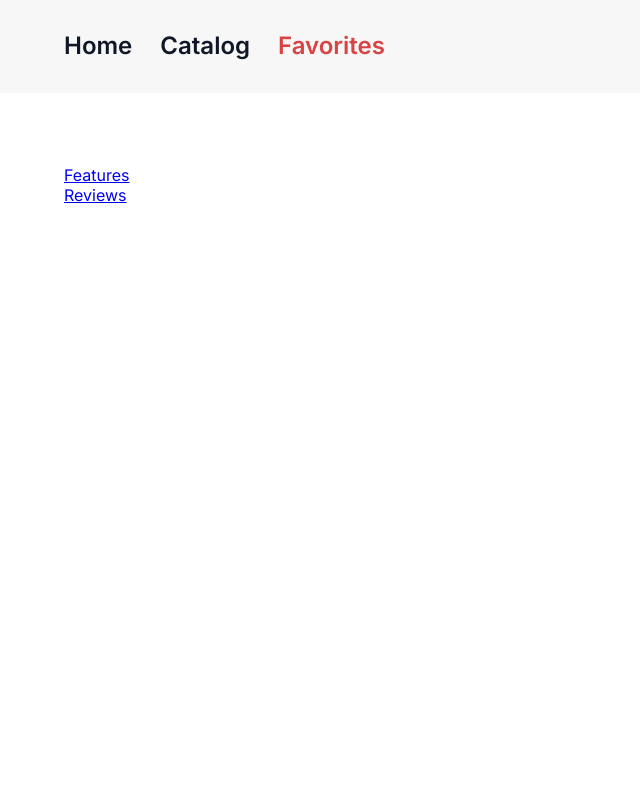
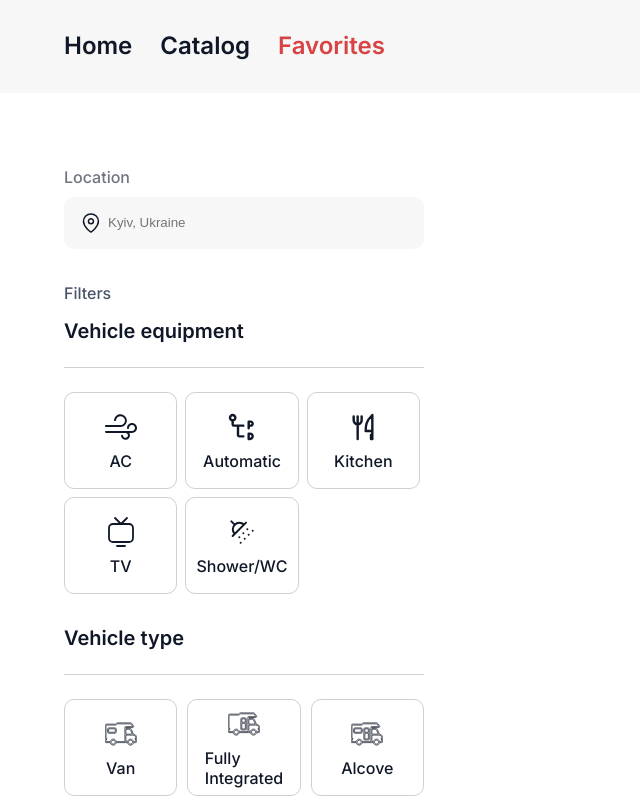
Before and after one commit to Darina202/rent-campers, a React (Create React App) app: page /rent-campers/favorites in a window 1280 px wide. Shown: the top 800 px of the page, without its empty margins (0-640 px from the left). Built offline with nearby package versions, Linux system fonts and the light colour scheme.

Commit message:
favorite page

```diff
--- a/src/components/App.jsx
+++ b/src/components/App.jsx
@@ -2,8 +2,8 @@ import MainMenu from './MainMenu/MainMenu';
 import { Route, Routes } from 'react-router-dom';
 import HomePage from 'pages/HomePage/HomePage';
 import CatalogPage from 'pages/CatalogPage/CatalogPage';
-import CamperPage from 'pages/CamperPage/CamperPage';
 import NotFoundPage from 'pages/NotFoundPage/NotFoundPage';
+import FavoritePage from 'pages/FavoritePage/FavoritePage';
 
 export const App = () => {
   return (
@@ -12,7 +12,7 @@ export const App = () => {
       <Routes>
         <Route path="/" element={<HomePage />} />
         <Route path="/catalog" element={<CatalogPage />} />
-        <Route path="/favorites" element={<CamperPage />} />
+        <Route path="/favorites" element={<FavoritePage />} />
         <Route path="*" element={<NotFoundPage />} />
       </Routes>
     </div>
--- /dev/null
+++ b/src/components/FavoriteList/FavoriteList.jsx
@@ -0,0 +1,47 @@
+import styles from './/favorite-list.module.css';
+import CamperListItem from '../CamperListItem/CamperListItem';
+import { selectAllCampers } from '../../redux/campers/campers-selectors';
+import CamperModal from '../Modal/Modal';
+import { selectFavoriteCampers } from '../../redux/favorite/favorite-selectors';
+import { useSelector } from 'react-redux';
+import { useState } from 'react';
+
+const FavoriteList = () => {
+  const { isLoading, error } = useSelector(selectAllCampers);
+
+  const [selectedCamperId, setSelectedCamperId] = useState(null);
+  const favoriteCampers = useSelector(selectFavoriteCampers);
+
+  const handleItemClick = id => {
+    setSelectedCamperId(id);
+  };
+
+  const closeModal = () => {
+    setSelectedCamperId(null);
+  };
+
+  const elements = favoriteCampers.map(item => (
+    <CamperListItem
+      key={item._id}
+      item={item}
+      onClick={() => handleItemClick(item._id)}
+    />
+  ));
+
+  return (
+    <div className={styles.container}>
+      {isLoading && <p>...Loading</p>}
+      {error && <p>{error}</p>}
+      {favoriteCampers && <ul className={styles.list}>{elements}</ul>}
+      {selectedCamperId && (
+        <CamperModal
+          isOpen={!!selectedCamperId}
+          onRequestClose={closeModal}
+          camperId={selectedCamperId}
+        />
+      )}
+    </div>
+  );
+};
+
+export default FavoriteList;
--- /dev/null
+++ b/src/components/FavoriteList/favorite-list.module.css
@@ -0,0 +1,12 @@
+.container {
+  display: flex;
+  flex-direction: column;
+  gap: 50px;
+  align-items: center;
+}
+
+.list {
+  display: flex;
+  flex-direction: column;
+  gap: 32px;
+}
--- a/src/pages/CamperPage/CamperPage.jsx
+++ /dev/null
@@ -1,18 +0,0 @@
-import { Link } from 'react-router-dom';
-import Container from '../../components/Container/Container';
-
-const CamperPage = () => {
-  return (
-    <Container>
-      <ul>
-        <li>
-          <Link to="features">Features</Link>
-        </li>
-        <li>
-          <Link to="reviews">Reviews</Link>
-        </li>
-      </ul>
-    </Container>
-  );
-};
-export default CamperPage;
--- /dev/null
+++ b/src/pages/FavoritePage/FavoritePage.jsx
@@ -0,0 +1,16 @@
+import FavoriteList from '../../components/FavoriteList/FavoriteList';
+import Container from '../../components/Container/Container';
+import styles from './favorite-page.module.css';
+import FilterBar from '../../components/FilterBar/FilterBar';
+
+const FavoritePage = () => {
+  return (
+    <Container>
+      <div className={styles.container}>
+        <FilterBar />
+        <FavoriteList />
+      </div>
+    </Container>
+  );
+};
+export default FavoritePage;
--- /dev/null
+++ b/src/pages/FavoritePage/favorite-page.module.css
@@ -0,0 +1,4 @@
+.container {
+  display: flex;
+  gap: 64px;
+}
```
